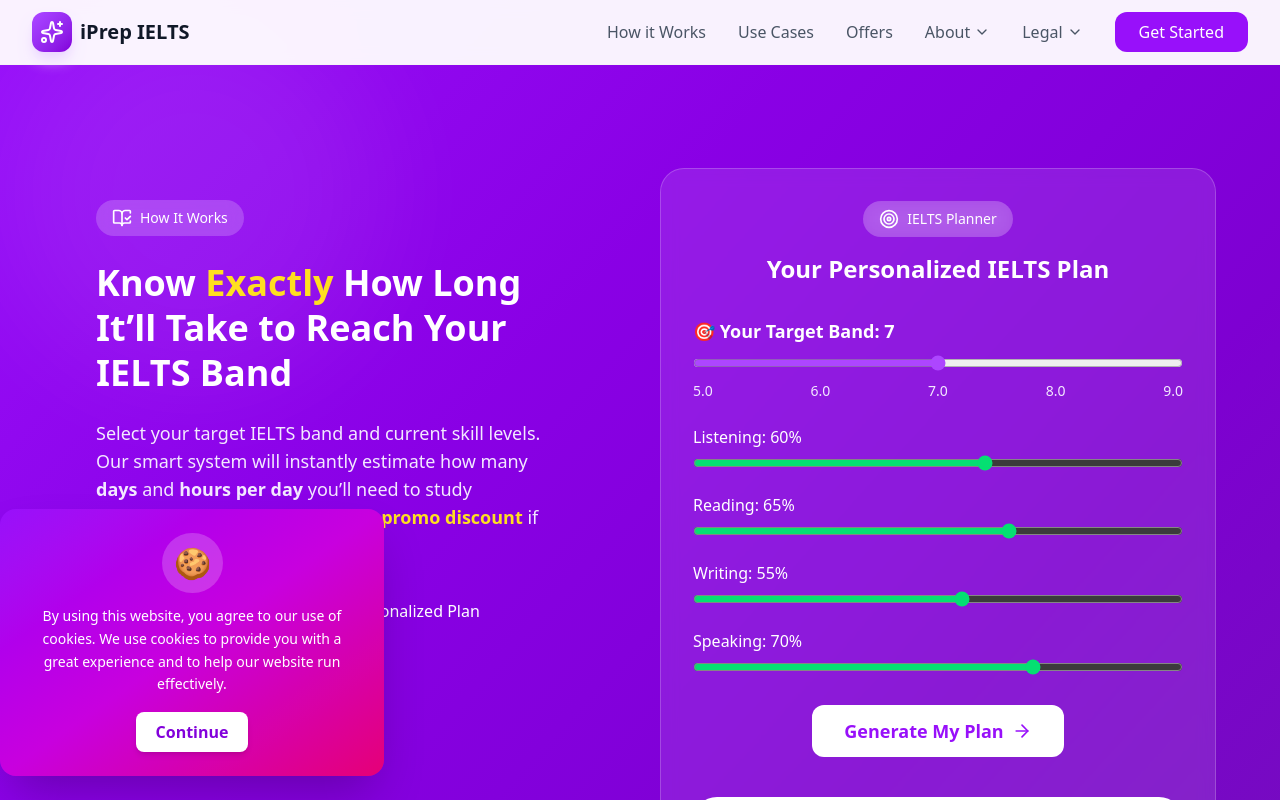
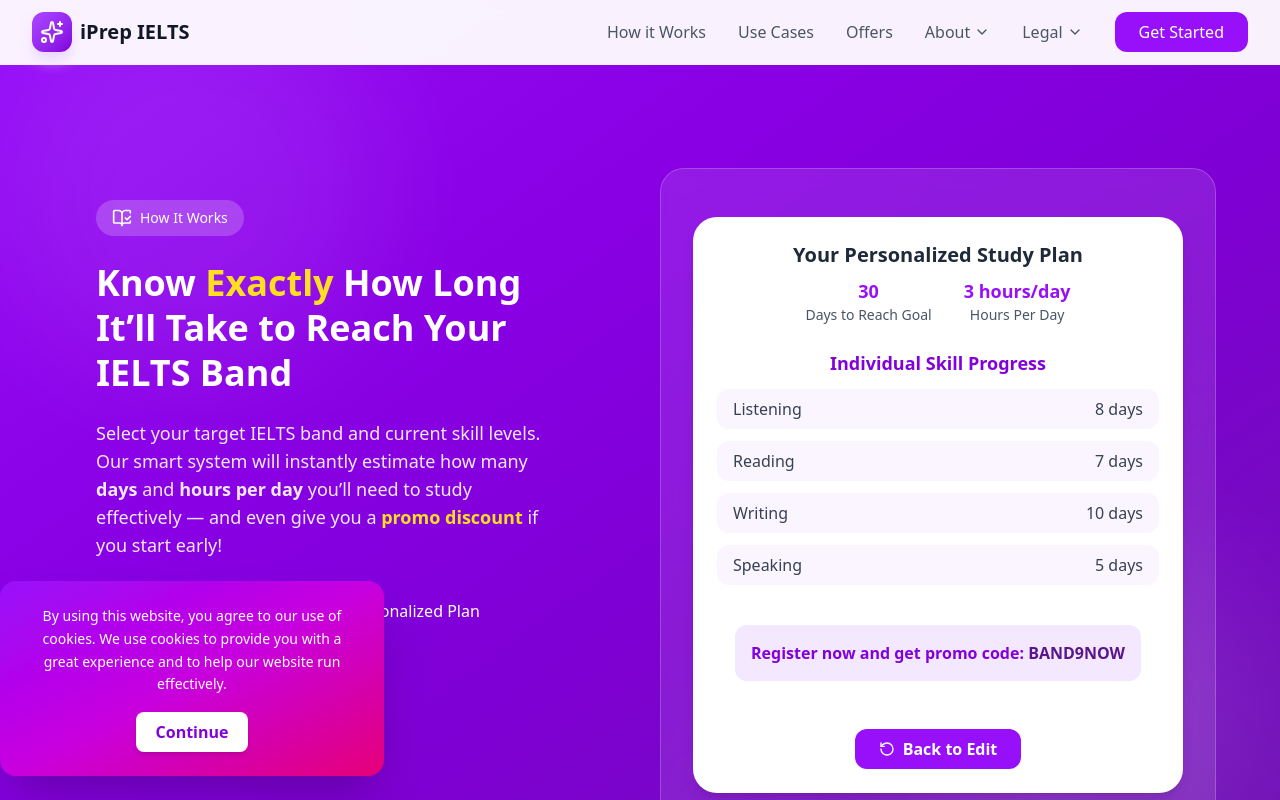
Before and after one commit to DevAbdullahZahid/React_app, a React (Vite) app: page /how-it-works in a window 1280 px wide. Both pictures are taken after a click on the button "Generate My Plan". Shown: the top 800 px of the page. Built offline with nearby package versions, Linux system fonts and the light colour scheme.

Commit message:
Json Dummy data upload

```diff
--- a/src/Pages/HomePage.tsx
+++ b/src/Pages/HomePage.tsx
@@ -307,7 +307,7 @@
     <text x="50" y="30" fontSize="7" textAnchor="middle" className="fill-gray-700 font-sans font-semibold">Listen & Fill in the Blanks.</text>
     {/* Voice/Sound Wave Visualization (The "Voice SVG" requested) */}
     <g transform="translate(10, 50)">
-      <rect x="0" y="0" width="80" height="50" rx="5" className={`fill-current ${colorClass} opacity-90 shadow-lg`}/>
+      <rect x="0" y="0" width="80" height="60" rx="5" className={`fill-current ${colorClass} opacity-90 shadow-lg`}/>
 
       {/* Dynamic Sound Bars */}
       <rect x="10" y="25" width="4" height="10" rx="1" className="fill-white"/>
@@ -714,10 +714,10 @@
         <div className="max-w-7xl mx-auto ">
           <div className="grid grid-cols-4 md:grid-cols-4 gap-28">
             {[
-              { value: '50K+', label: '' },
+              { value: '1M+', label: 'Training Data Points' },
               { value: '8.0', label: 'Average Band Score' },
               { value: '95%', label: 'Success Rate' },
-              { value: '>72', label: 'Hour Support' }
+              { value: 'Within 72', label: 'Hour Support' }
             ].map((stat, index) => (
               <div key={index} className="text-center group cursor-pointer transition-transform duration-300 hover:scale-110">
                 <div className="text-4xl font-bold text-purple-600 mb-2 group-hover:scale-110 transition-transform duration-300">{stat.value}</div>
--- a/src/Pages/HowItWorksPage.tsx
+++ b/src/Pages/HowItWorksPage.tsx
@@ -1,5 +1,5 @@
 import React, { useState } from "react";
-import { Target, ArrowRight, BookOpenCheck, Clock, Award } from "lucide-react";
+import { Target, ArrowRight, BookOpenCheck, Clock, Award, RotateCcw, PartyPopper } from "lucide-react";
 import axios from "axios";
 
 const HowItWorksPage: React.FC = () => {
@@ -25,7 +25,6 @@
   const handleGeneratePlan = async () => {
     setLoading(true);
     try {
-      // Simulated API Call (Replace with real backend later)
       const response = await axios.get("/mockIeltsPlan.json");
       setResult(response.data);
     } catch (error) {
@@ -34,6 +33,10 @@
     } finally {
       setLoading(false);
     }
+  };
+
+  const handleReset = () => {
+    setResult({});
   };
 
   return (
@@ -79,6 +82,8 @@
 
         {/* Right Section */}
         <div className="bg-white/10 backdrop-blur-sm rounded-3xl p-8 border border-white/20">
+          {!result.daysRequired ? (
+            <>
               {/* Header */}
               <div className="text-center mb-8">
                 <div className="inline-flex items-center space-x-2 bg-white/20 backdrop-blur-sm px-4 py-2 rounded-full mb-4">
@@ -156,10 +161,10 @@
                   )}
                 </button>
               </div>
-
-          {/* Result Section */}
-          {result.daysRequired && (
-            <div className="mt-10 bg-white rounded-3xl p-6 shadow-lg text-center space-y-6 animate-fadeIn">
+            </>
+          ) : (
+            // ✅ Result Section (Replaces skill bars)
+            <div className="mt-4 bg-white rounded-3xl p-6 shadow-lg text-center space-y-6 animate-fadeIn">
               <h3 className="text-xl font-bold text-gray-800 mb-2">
                 Your Personalized Study Plan
               </h3>
@@ -201,14 +206,23 @@
               {/* Promo Code */}
               {result.promoCode && (
                 <div className="mt-4 p-4 bg-purple-100 rounded-xl inline-block">
-                  <p className="text-purple-700 font-semibold">
-                    🎁 Register now and get promo code:{" "}
+                  <p className=" text-purple-700 font-semibold">
+                    Register now and get promo code:{" "}
                     <span className="text-purple-900 font-bold">
                       {result.promoCode}
                     </span>
                   </p>
                 </div>
               )}
+
+              {/* Back Button */}
+              <button
+                onClick={handleReset}
+                className="mt-6 px-6 py-2 bg-purple-600 text-white rounded-xl font-semibold inline-flex items-center space-x-2 hover:bg-purple-700 transition-all duration-300"
+              >
+                <RotateCcw className="w-4 h-4" />
+                <span>Back to Edit</span>
+              </button>
             </div>
           )}
         </div>
--- a/src/components/CookieConsentBanner.tsx
+++ b/src/components/CookieConsentBanner.tsx
@@ -1,11 +1,18 @@
+// CookieConsentBanner.tsx
+
 import React, { useEffect, useState } from "react";
+// Import your utility functions
+import { setCookie, getCookie } from '../utils/cookieUtils';
+
+const COOKIE_NAME = "cookieConsent";
 
 const CookieConsent: React.FC = () => {
   const [visible, setVisible] = useState(false);
 
   useEffect(() => {
-    // Check if cookie already accepted
-    const consentGiven = document.cookie.includes("cookieConsent=accepted");
+    // 💡 Use getCookie from your utility
+    const consentGiven = getCookie(COOKIE_NAME) === "accepted";
+
     if (!consentGiven) {
       const timer = setTimeout(() => setVisible(true), 1000);
       return () => clearTimeout(timer);
@@ -13,24 +20,25 @@
   }, []);
 
   const handleAccept = () => {
-    document.cookie = "cookieConsent=accepted; path=/; max-age=31536000"; // valid for 1 year
+    // 💡 Use setCookie from your utility
+    // We'll set it to expire in 365 days (1 year)
+    setCookie(COOKIE_NAME, "accepted", 365);
+
+    // 💡 Example of setting another functional cookie upon consent
+    // You can set initial preferences or tracking markers here.
+    // For instance, setting a default module preference (Functional Cookie)
+    setCookie('userPreferredModule', 'All', 365);
+
     setVisible(false);
   };
 
+  // ... (rest of the component remains the same)
   if (!visible) return null;
 
   return (
-    <div className="fixed bottom-6 left  bg-gradient-to-br from-purple-600 via-fuchsia-600 to-pink-600 text-white p-6 rounded-2xl shadow-2xl max-w-sm w-full text-center z-50 animate-fadeIn">
-      {/* Cookie Icon */}
-      <div className="flex justify-center mb-3">
-        <div className="bg-white/20 p-3 rounded-full">
-          <span role="img" aria-label="cookie" className="text-3xl">
-            🍪
-          </span>
-        </div>
-      </div>
-
-      {/* Text */}
+    // ... (your existing JSX)
+    <div className="fixed bottom-6 left bg-gradient-to-br from-purple-600 via-fuchsia-600 to-pink-600 text-white p-6 rounded-2xl shadow-2xl max-w-sm w-full text-center z-50 animate-fadeIn">
+      {/* ... */}
       <p className="text-sm leading-relaxed mb-4">
         By using this website, you agree to our use of cookies. We use cookies
         to provide you with a great experience and to help our website run
```
Lines whose indentation alone changed are shown as unchanged.
